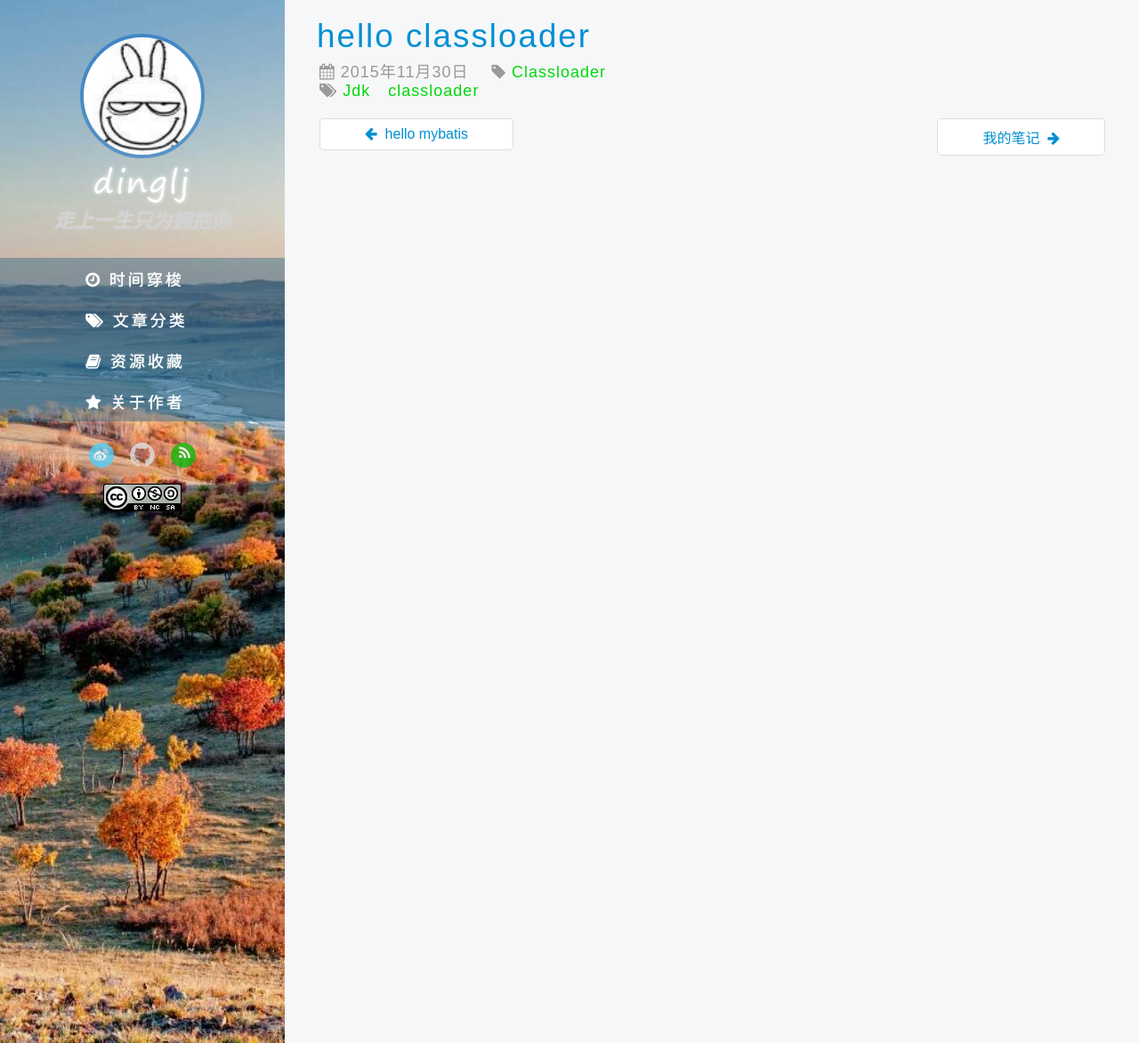
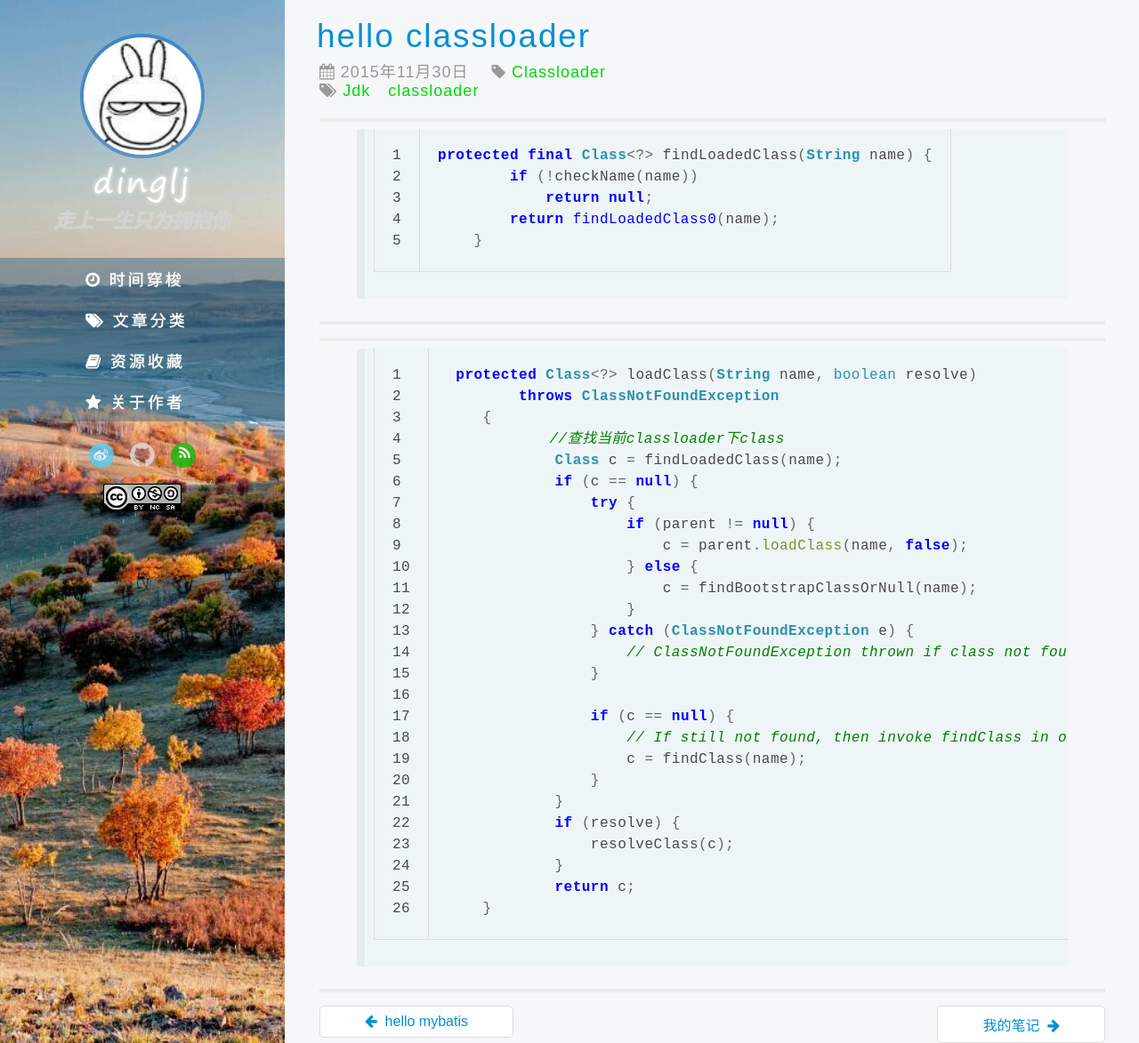
Before and after one commit to dinglj/dinglj.github.io, a Jekyll site: the page built from _posts/java/2015-11-30-hello classloader.md, in a window 1280 px wide and 1173 px high. Shown: the whole window at 89% size. Built offline with Jekyll 4.4.1, drawn with Linux system fonts in a browser that asks for light colours; some web fonts are replaced; comment, search, counter and statistics services are not loaded.

Commit message:
classloader

```diff
--- a/_posts/java/2015-11-30-hello classloader.md
+++ b/_posts/java/2015-11-30-hello classloader.md
@@ -9,3 +9,47 @@ SyntaxHihglighter: true
 shTheme: shThemeEclipse # shThemeDefault  shThemeDjango  shThemeEclipse  shThemeEmacs  shThemeFadeToGrey  shThemeMidnight  shThemeRDark
 
 ---
+
+
+---
+{% highlight java linenos %}
+protected final Class<?> findLoadedClass(String name) {
+        if (!checkName(name))
+            return null;
+        return findLoadedClass0(name);
+    }
+{% endhighlight %}
+---
+
+
+---
+{% highlight java linenos %}
+ protected Class<?> loadClass(String name, boolean resolve)
+        throws ClassNotFoundException
+    {
+			//查找当前classloader下class
+            Class c = findLoadedClass(name);
+            if (c == null) {
+                try {
+                    if (parent != null) {
+                        c = parent.loadClass(name, false);
+                    } else {
+                        c = findBootstrapClassOrNull(name);
+                    }
+                } catch (ClassNotFoundException e) {
+                    // ClassNotFoundException thrown if class not found
+                }
+
+                if (c == null) {
+                    // If still not found, then invoke findClass in order
+                    c = findClass(name);
+                }
+            }
+            if (resolve) {
+                resolveClass(c);
+            }
+            return c;
+    }
+{% endhighlight %}
+
+---
```
